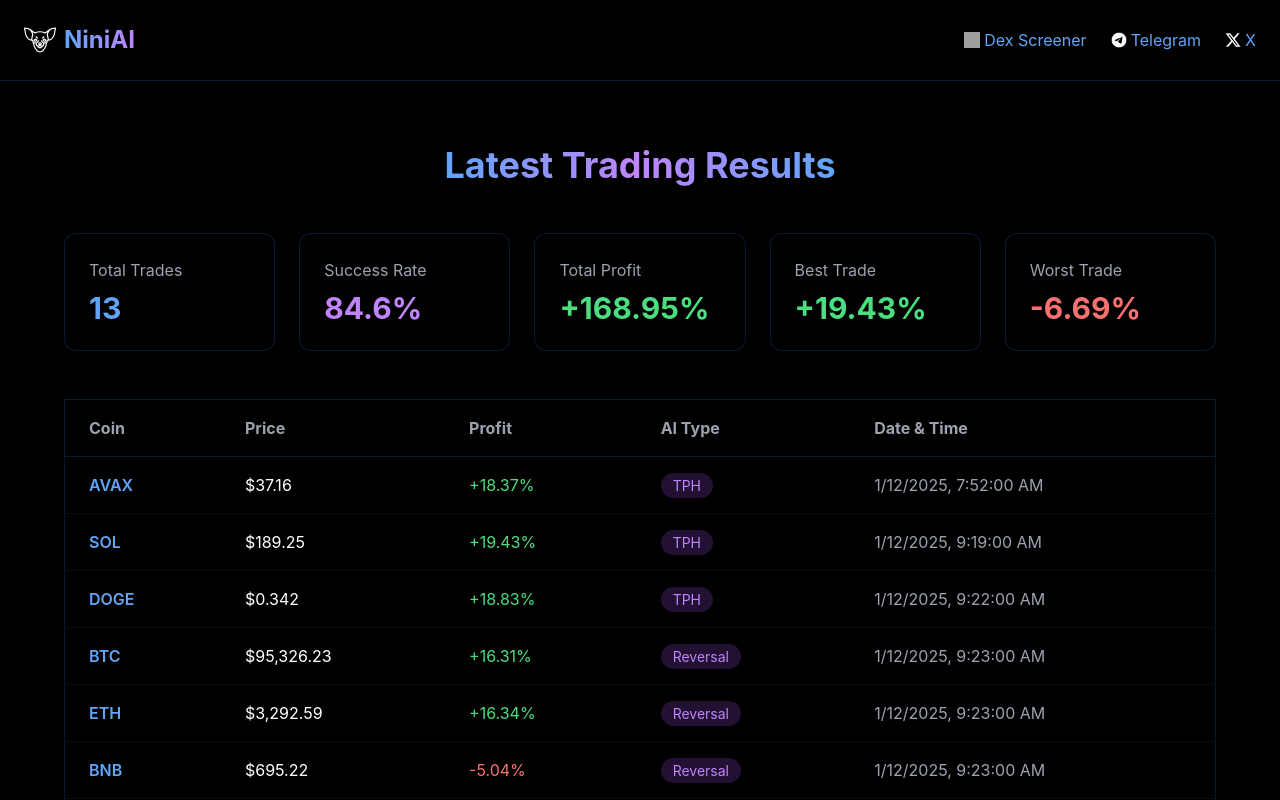
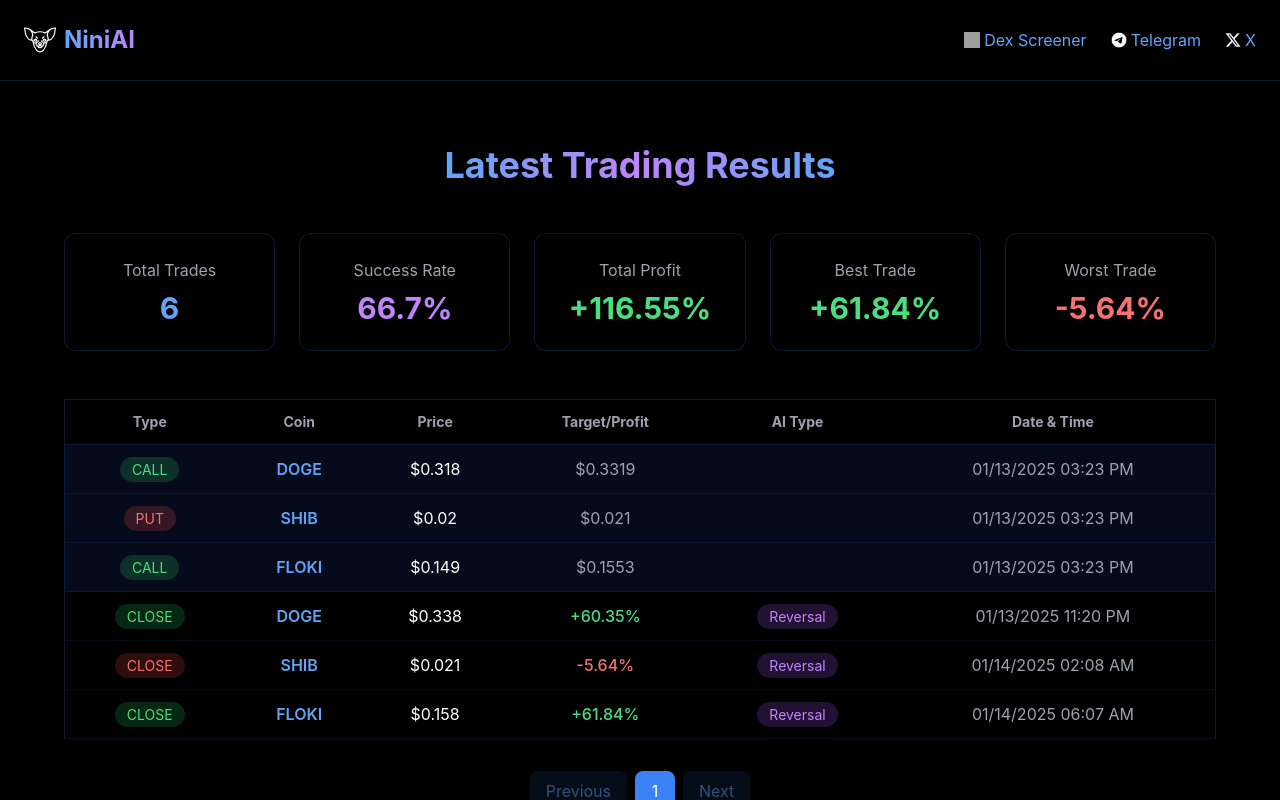
Before and after one commit to carl0sfelipe/niniAI, a React (Vite) app: page /results in a window 1280 px wide. Shown: the top 800 px of the page. Built offline with nearby package versions, Linux system fonts and the light colour scheme; grey boxes are pictures that could not be loaded.

Commit message:
finished1version

```diff
--- a/src/assets/results.js
+++ b/src/assets/results.js
@@ -1,13 +1,7 @@
-export const resultsData = `CLOSE;AVAX;37.16;Profit: 18.37;% AI: TPH;01/12/2025 07:52 AM
-CLOSE;SOL;189.25;Profit: 19.43;% AI: TPH;01/12/2025 09:19 AM
-CLOSE;DOGE;0.3417;Profit: 18.83;% AI: TPH;01/12/2025 09:22 AM
-CLOSE;BTC;95326.23;Profit: 16.31;% AI: Reversal;01/12/2025 09:23 AM
-CLOSE;ETH;3292.59;Profit: 16.34;% AI: Reversal;01/12/2025 09:23 AM
-CLOSE;BNB;695.22;Profit: -5.04;% AI: Reversal;01/12/2025 09:23 AM
-CLOSE;POL;0.4589;Profit: -6.69;% AI: Reversal;01/12/2025 09:23 AM
-CLOSE;XRP;2.526;Profit: 12.82;% AI: Reversal;01/12/2025 09:23 AM
-CLOSE;ADA;1.002;Profit: 11.54;% AI: Reversal;01/12/2025 09:23 AM
-CLOSE;DOT;6.754;Profit: 16.06;% AI: Reversal;01/12/2025 09:23 AM
-CLOSE;SHIB;0.0219;Profit: 14.9;% AI: Reversal;01/12/2025 09:23 AM
-CLOSE;NEAR;5.08;Profit: 18.02;% AI: Reversal;01/12/2025 09:23 AM
-CLOSE;LINK;20.26;Profit: 18.06;% AI: Reversal;01/12/2025 09:23 AM`;
+export const resultsData = `OPEN CALL;DOGE;0.3182;Target Price:$0.3319;01/13/2025 03:23 PM
+OPEN PUT;SHIB;0.0201;Target Price:$0.021;01/13/2025 03:23 PM
+OPEN CALL;FLOKI;0.1488;Target Price:$0.1553;01/13/2025 03:23 PM
+CLOSE;DOGE;0.3377;Profit: 60.35;% AI: Reversal;01/13/2025 11:20 PM
+CLOSE;SHIB;0.0214;Profit: -5.64;% AI: Reversal;01/14/2025 02:08 AM
+CLOSE;FLOKI;0.1581;Profit: 61.84;% AI: Reversal;01/14/2025 06:07 AM
+`;
--- a/src/components/HeroSection.jsx
+++ b/src/components/HeroSection.jsx
@@ -12,7 +12,7 @@ const HeroSection = ({ isVisible }) => {
     infinite: true,
     speed: 500,
     autoplay: true,
-    autoplaySpeed: 3000,
+    autoplaySpeed: 5000,
     slidesToShow: 1,
     slidesToScroll: 1,
     fade: true,
@@ -92,6 +92,9 @@ const HeroSection = ({ isVisible }) => {
                     <span className="text-blue-400 font-bold">Real-time </span>
                     Trading Signals
                   </span>
+                  <span className="block">
+                    <span className="text-white"> Advanced AI </span> <span className="text-purple-400 font-bold"> Trading Opportunities</span>
+                  </span>
                 </span>
               </p>
               <div className="flex flex-col sm:flex-row items-center justify-center gap-4 mt-8">
@@ -126,12 +129,14 @@ const HeroSection = ({ isVisible }) => {
                 Hold 5M+ NiniAI tokens to access our advanced trading bot:
                 <span className="block mt-4 space-y-2">
                   <span className="block">
-                    <span className="text-blue-400 font-bold">Direct </span>
-                    Binance API Integration
+                    <span className="text-white">Direct </span>
+                    <span className="text-purple-400 font-bold">Binance API Integration</span>
                   </span>
-                  <span className="block">
-                    <span className="text-purple-400 font-bold">Automated </span>
-                    Trading System with 10x Leverage
+                  <span className="block"></span>
+                    <span className="text-white">Let your Trading on the</span> <span className="text-purple-400 font-bold">Auto Pilot </span>
+
+                    <span className="block">
+                    <span className="text-purple-400 font-bold">Easy</span> to Use Documentation
                   </span>
                 </span>
               </p>
--- a/src/components/ResultsPage.jsx
+++ b/src/components/ResultsPage.jsx
@@ -1,31 +1,82 @@
-import React from 'react';
+import React, { useState } from 'react';
 import { resultsData } from '../assets/results.js';
 import Header from './Header';
 import CTASection from './CTASection';
 import Footer from './Footer';
 
 const ResultsPage = () => {
+  const [currentPage, setCurrentPage] = useState(1);
+  const itemsPerPage = 10;
+
+  const formatDateTime = (dateStr) => {
+    try {
+      if (!dateStr) return 'Invalid Date';
+
+      const [date, time, period] = dateStr.trim().split(' ');
+      const [month, day, year] = date.split('/');
+      const [hours, minutes] = time.split(':');
+
+      return `${month}/${day}/${year} ${hours}:${minutes} ${period}`;
+    } catch (e) {
+      console.error('Error parsing date:', e, dateStr);
+      return dateStr;
+    }
+  };
+
   const parseResults = (data) => {
-    return data.split('\n').filter(Boolean).map(line => {
-      const [action, coin, price, profitStr, aiType, datetime] = line.split(';');
+    const lines = data.split('\n').filter(Boolean);
+    const parsedResults = [];
+
+    for (let i = 0; i < lines.length; i++) {
+      const line = lines[i];
+      const parts = line.split(';');
+
+      if (parts[0].startsWith('OPEN')) {
+        const [action, coin, price, targetPrice, datetime] = parts;
+        parsedResults.push({
+          action,
+          coin,
+          price: parseFloat(price),
+          targetPrice: targetPrice.split('$')[1],
+          datetime: formatDateTime(datetime),
+          type: action.includes('CALL') ? 'call' : 'put'
+        });
+      } else {
+        const [action, coin, price, profitStr, aiType = '', datetime] = parts;
         const profitValue = parseFloat(profitStr.split(': ')[1]);
-      return {
+        parsedResults.push({
           action,
           coin,
           price: parseFloat(price),
           profit: profitValue,
           isProfit: profitValue > 0,
           aiType: aiType.replace('% AI: ', ''),
-        datetime: new Date(datetime).toLocaleString()
-      };
+          datetime: formatDateTime(datetime),
+          type: 'close'
+        });
+      }
+    }
+
+    return parsedResults.sort((a, b) => {
+      const dateA = new Date(a.datetime);
+      const dateB = new Date(b.datetime);
+      return dateA - dateB;
     });
   };
 
   const results = parseResults(resultsData);
-  const totalProfit = results.reduce((acc, curr) => acc + curr.profit, 0);
-  const successRate = (results.filter(r => r.isProfit).length / results.length) * 100;
-  const bestTrade = Math.max(...results.map(r => r.profit));
-  const worstTrade = Math.min(...results.map(r => r.profit));
+  const closedTrades = results.filter(r => r.type === 'close');
+  const totalProfit = closedTrades.reduce((acc, curr) => acc + curr.profit, 0);
+  const successRate = (closedTrades.filter(r => r.isProfit).length / closedTrades.length) * 100;
+  const bestTrade = Math.max(...closedTrades.map(r => r.profit));
+  const worstTrade = Math.min(...closedTrades.map(r => r.profit));
+
+  const totalPages = Math.ceil(results.length / itemsPerPage);
+  const indexOfLastItem = currentPage * itemsPerPage;
+  const indexOfFirstItem = indexOfLastItem - itemsPerPage;
+  const currentItems = results.slice(indexOfFirstItem, indexOfLastItem);
+
+  const paginate = (pageNumber) => setCurrentPage(pageNumber);
 
   return (
     <div className="min-h-screen flex flex-col bg-black text-white">
@@ -38,69 +89,129 @@ const ResultsPage = () => {
             </span>
           </h1>
 
-          {/* Stats Overview */}
           <div className="grid grid-cols-1 md:grid-cols-3 lg:grid-cols-5 gap-6 mb-12">
-            <div className="bg-black/40 backdrop-blur-xl p-6 rounded-xl border border-blue-500/20">
-              <h3 className="text-gray-400 mb-2">Total Trades</h3>
-              <p className="text-3xl font-bold text-blue-400">{results.length}</p>
+            <div className="bg-black/40 backdrop-blur-xl p-6 rounded-xl border border-blue-500/20 text-center">
+              <h3 className="text-gray-400 mb-2 text-center">Total Trades</h3>
+              <p className="text-3xl font-bold text-blue-400 text-center">{results.length}</p>
             </div>
-            <div className="bg-black/40 backdrop-blur-xl p-6 rounded-xl border border-blue-500/20">
-              <h3 className="text-gray-400 mb-2">Success Rate</h3>
-              <p className="text-3xl font-bold text-purple-400">{successRate.toFixed(1)}%</p>
+            <div className="bg-black/40 backdrop-blur-xl p-6 rounded-xl border border-blue-500/20 text-center">
+              <h3 className="text-gray-400 mb-2 text-center">Success Rate</h3>
+              <p className="text-3xl font-bold text-purple-400 text-center">{successRate.toFixed(1)}%</p>
             </div>
-            <div className="bg-black/40 backdrop-blur-xl p-6 rounded-xl border border-blue-500/20">
-              <h3 className="text-gray-400 mb-2">Total Profit</h3>
-              <p className={`text-3xl font-bold ${totalProfit >= 0 ? 'text-green-400' : 'text-red-400'}`}>
+            <div className="bg-black/40 backdrop-blur-xl p-6 rounded-xl border border-blue-500/20 text-center">
+              <h3 className="text-gray-400 mb-2 text-center">Total Profit</h3>
+              <p className={`text-3xl font-bold text-center ${totalProfit >= 0 ? 'text-green-400' : 'text-red-400'}`}>
                 {totalProfit >= 0 ? '+' : ''}{totalProfit.toFixed(2)}%
               </p>
             </div>
-            <div className="bg-black/40 backdrop-blur-xl p-6 rounded-xl border border-blue-500/20">
-              <h3 className="text-gray-400 mb-2">Best Trade</h3>
-              <p className="text-3xl font-bold text-green-400">+{bestTrade.toFixed(2)}%</p>
+            <div className="bg-black/40 backdrop-blur-xl p-6 rounded-xl border border-blue-500/20 text-center">
+              <h3 className="text-gray-400 mb-2 text-center">Best Trade</h3>
+              <p className="text-3xl font-bold text-green-400 text-center">+{bestTrade.toFixed(2)}%</p>
             </div>
-            <div className="bg-black/40 backdrop-blur-xl p-6 rounded-xl border border-blue-500/20">
-              <h3 className="text-gray-400 mb-2">Worst Trade</h3>
-              <p className="text-3xl font-bold text-red-400">{worstTrade.toFixed(2)}%</p>
+            <div className="bg-black/40 backdrop-blur-xl p-6 rounded-xl border border-blue-500/20 text-center">
+              <h3 className="text-gray-400 mb-2 text-center">Worst Trade</h3>
+              <p className="text-3xl font-bold text-red-400 text-center">{worstTrade.toFixed(2)}%</p>
             </div>
           </div>
 
-          {/* Results Table */}
-          <div className="overflow-x-auto">
-            <table className="w-full bg-black/40 backdrop-blur-xl rounded-xl border border-blue-500/20">
+          <div className="overflow-x-auto mb-8">
+            <div className="min-w-full inline-block align-middle text-center">
+              <div className="overflow-hidden">
+                <table className="min-w-full divide-y divide-blue-500/20 bg-black/40 backdrop-blur-xl rounded-xl border border-blue-500/20">
                   <thead>
                     <tr className="border-b border-blue-500/20">
-                  <th className="px-6 py-4 text-left text-gray-400">Coin</th>
-                  <th className="px-6 py-4 text-left text-gray-400">Price</th>
-                  <th className="px-6 py-4 text-left text-gray-400">Profit</th>
-                  <th className="px-6 py-4 text-left text-gray-400">AI Type</th>
-                  <th className="px-6 py-4 text-left text-gray-400">Date & Time</th>
+                      <th className="px-4 py-3 text-center text-sm text-gray-400">Type</th>
+                      <th className="px-4 py-3 text-center text-sm text-gray-400">Coin</th>
+                      <th className="px-4 py-3 text-center text-sm text-gray-400">Price</th>
+                      <th className="px-4 py-3 text-center text-sm text-gray-400">Target/Profit</th>
+                      <th className="px-4 py-3 text-center text-sm text-gray-400">AI Type</th>
+                      <th className="px-4 py-3 text-center text-sm text-gray-400">Date & Time</th>
                     </tr>
                   </thead>
                   <tbody>
-                {results.map((result, index) => (
+                    {currentItems.map((result, index) => (
                       <tr
                         key={index}
-                    className="border-b border-blue-500/10 hover:bg-blue-500/5 transition-colors"
+                        className={`border-b border-blue-500/10 hover:bg-blue-500/5 transition-colors ${
+                          result.type === 'close' ? '' : 'bg-blue-900/20'
+                        }`}
                       >
-                    <td className="px-6 py-4">
+                        <td className="px-4 py-3 text-center whitespace-nowrap">
+                          {result.type === 'close' ? (
+                            <span className={`px-3 py-1 rounded-full text-sm ${
+                              result.isProfit ? 'bg-green-500/20 text-green-400' : 'bg-red-500/20 text-red-400'
+                            }`}>
+                              CLOSE
+                            </span>
+                          ) : result.type === 'call' ? (
+                            <span className="px-3 py-1 bg-green-500/20 text-green-400 rounded-full text-sm">
+                              CALL
+                            </span>
+                          ) : (
+                            <span className="px-3 py-1 bg-red-500/20 text-red-400 rounded-full text-sm">
+                              PUT
+                            </span>
+                          )}
+                        </td>
+                        <td className="px-4 py-3 text-center whitespace-nowrap">
                           <span className="font-semibold text-blue-400">{result.coin}</span>
                         </td>
-                    <td className="px-6 py-4">${result.price.toLocaleString()}</td>
-                    <td className="px-6 py-4">
-                      <span className={`${result.isProfit ? 'text-green-400' : 'text-red-400'}`}>
+                        <td className="px-4 py-3 text-center whitespace-nowrap">${result.price.toLocaleString()}</td>
+                        <td className="px-4 py-3 text-center whitespace-nowrap">
+                          {result.type === 'close' ? (
+                            <span className={`font-medium ${result.isProfit ? 'text-green-400' : 'text-red-400'}`}>
                               {result.isProfit ? '+' : ''}{result.profit}%
                             </span>
+                          ) : (
+                            <span className="text-gray-400">${result.targetPrice}</span>
+                          )}
                         </td>
-                    <td className="px-6 py-4">
+                        <td className="px-4 py-3 text-center whitespace-nowrap">
+                          {result.type === 'close' && (
                             <span className="px-3 py-1 bg-purple-500/20 text-purple-400 rounded-full text-sm">
                               {result.aiType}
                             </span>
+                          )}
                         </td>
-                    <td className="px-6 py-4 text-gray-400">{result.datetime}</td>
+                        <td className="px-4 py-3 text-center whitespace-nowrap text-gray-400">{result.datetime}</td>
                       </tr>
                     ))}
                   </tbody>
                 </table>
+              </div>
+            </div>
+          </div>
+
+          <div className="flex justify-center items-center gap-2 flex-wrap">
+            <button
+              onClick={() => paginate(currentPage - 1)}
+              disabled={currentPage === 1}
+              className="px-4 py-2 rounded-lg bg-blue-500/20 text-blue-400 disabled:opacity-50 disabled:cursor-not-allowed hover:bg-blue-500/30 transition-colors"
+            >
+              Previous
+            </button>
+
+            {[...Array(totalPages)].map((_, index) => (
+              <button
+                key={index}
+                onClick={() => paginate(index + 1)}
+                className={`w-10 h-10 rounded-lg ${
+                  currentPage === index + 1
+                    ? 'bg-blue-500 text-white'
+                    : 'bg-blue-500/20 text-blue-400 hover:bg-blue-500/30'
+                } transition-colors`}
+              >
+                {index + 1}
+              </button>
+            ))}
+
+            <button
+              onClick={() => paginate(currentPage + 1)}
+              disabled={currentPage === totalPages}
+              className="px-4 py-2 rounded-lg bg-blue-500/20 text-blue-400 disabled:opacity-50 disabled:cursor-not-allowed hover:bg-blue-500/30 transition-colors"
+            >
+              Next
+            </button>
           </div>
         </div>
       </main>
```
Lines whose indentation alone changed are shown as unchanged.
